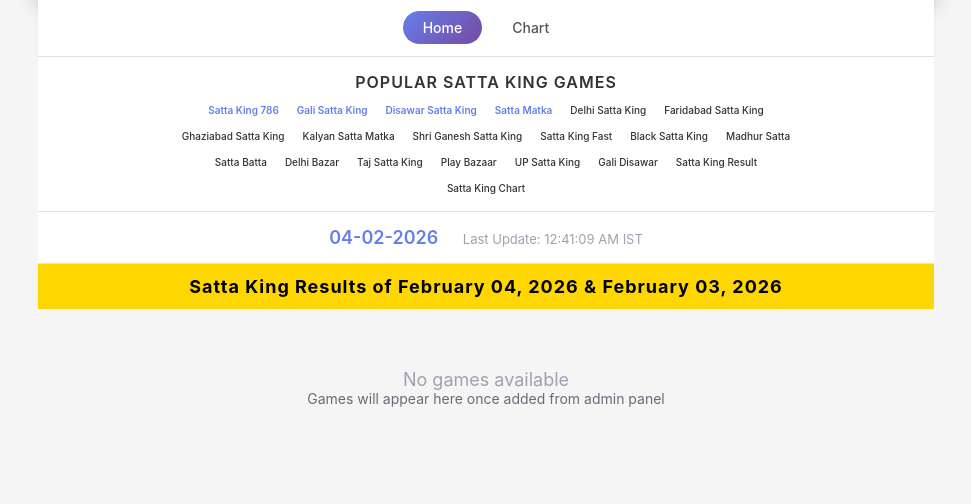
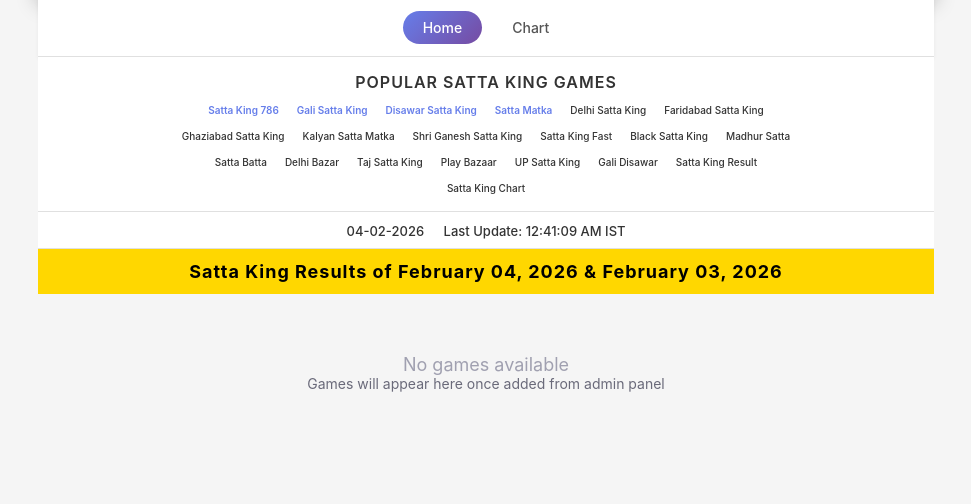
Before and after one commit to codinghunt24/sattawala, a Flask app: page / in a window 1280 px wide. Shown: the part 120-624 px from the top of the page, without its empty margins (154-1125 px from the left). Run offline with Flask 3, Linux system fonts and the light colour scheme; data that the repository does not hold is empty; some libraries are stand-ins or nearby versions.

Commit message:
Adjust website layout and styling for date and game information
Modify CSS and HTML to update the date banner styling, including padding and text properties, and adjust the font size of game names in the hero section.

Replit-Commit-Author: Agent
Replit-Commit-Session-Id: aee7e865-1a99-432c-9787-d3033c94b277
Replit-Commit-Checkpoint-Type: full_checkpoint
Replit-Commit-Event-Id: ee39327d-88a5-4ec9-a816-647cd961b572
Replit-Commit-Screenshot-Url: https://storage.googleapis.com/screenshot-production-us-central1/5c5b60f3-96fb-4ea4-8b2d-7cb9d62b34ba/aee7e865-1a99-432c-9787-d3033c94b277/8aMivB0
Replit-Helium-Checkpoint-Created: true

```diff
--- a/templates/index.html
+++ b/templates/index.html
@@ -117,15 +117,15 @@
 
     .date-banner {
         background: #fff;
-        padding: 15px;
+        padding: 8px;
         text-align: center;
         border-bottom: 1px solid #e0e0e0;
     }
 
     .date-text {
-        color: #667eea;
-        font-size: 18px;
-        font-weight: 600;
+        color: #333;
+        font-size: 13px;
+        font-weight: 500;
     }
 
     .games-section {
@@ -449,7 +449,7 @@
 
     <div class="date-banner">
         <span class="date-text">{{ current_date }}</span>
-        <span style="margin-left: 20px; color: #a0a0b0; font-size: 13px;">Last Update: {{ last_update_time }} IST</span>
+        <span class="date-text" style="margin-left: 15px;">Last Update: {{ last_update_time }} IST</span>
     </div>
 
     <div class="games-section">
```
